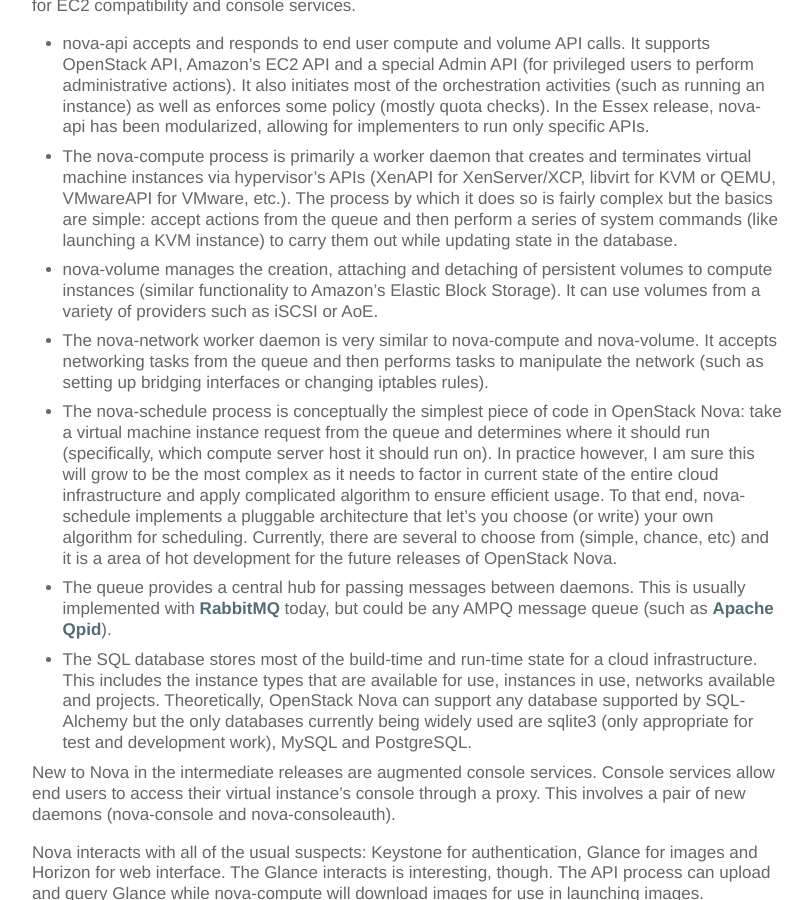
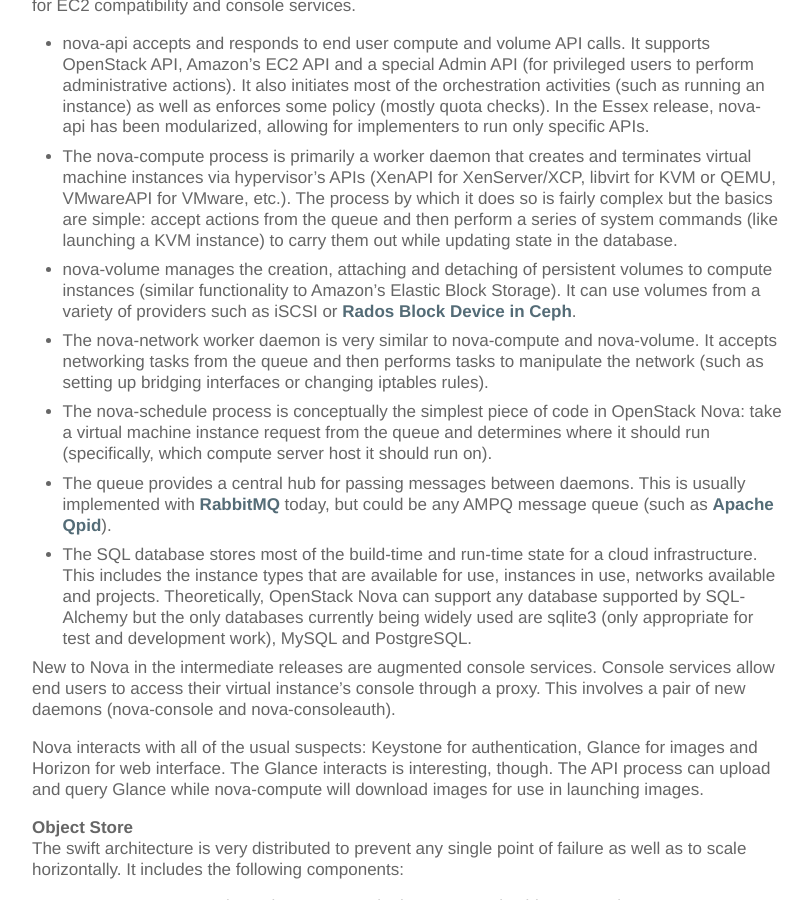
Before and after one commit to slashk/slashk.github.com, a Jekyll site: the page built from _posts/2012-02-21-revisit-openstack-architecture-diablo.markdown, in a window 1280 px wide and 900 px high, scrolled down 3763 px. Shown: the whole window, without its empty margins (233-1045 px from the left). Built offline with Jekyll 4.4.1, drawn with Linux system fonts in a browser that asks for light colours; Markdown is read by kramdown in place of the engine named in the settings; comment, search, counter and statistics services are not loaded.

Commit message:
forgot depreciated AoE

```diff
--- a/_posts/2012-02-21-revisit-openstack-architecture-diablo.markdown
+++ b/_posts/2012-02-21-revisit-openstack-architecture-diablo.markdown
@@ -67,9 +67,9 @@
 
 * nova-api accepts and responds to end user compute and volume API calls. It supports OpenStack API, Amazon's EC2 API and a special Admin API (for privileged users to perform administrative actions). It also initiates most of the orchestration activities (such as running an instance) as well as enforces some policy (mostly quota checks). In the Essex release, nova-api has been modularized, allowing for implementers to run only specific APIs.
 * The nova-compute process is primarily a worker daemon that creates and terminates virtual machine instances via hypervisor's APIs (XenAPI for XenServer/XCP, libvirt for KVM or QEMU, VMwareAPI for VMware, etc.). The process by which it does so is fairly complex but the basics are simple: accept actions from the queue and then perform a series of system commands (like launching a KVM instance) to carry them out while updating state in the database.
-* nova-volume manages the creation, attaching and detaching of persistent volumes to compute instances (similar functionality to Amazon’s Elastic Block Storage). It can use volumes from a variety of providers such as iSCSI or AoE.
+* nova-volume manages the creation, attaching and detaching of persistent volumes to compute instances (similar functionality to Amazon’s Elastic Block Storage). It can use volumes from a variety of providers such as iSCSI or [Rados Block Device in Ceph](http://ceph.newdream.net/).
 * The nova-network worker daemon is very similar to nova-compute and nova-volume. It accepts networking tasks from the queue and then performs tasks to manipulate the network (such as setting up bridging interfaces or changing iptables rules).
-* The nova-schedule process is conceptually the simplest piece of code in OpenStack Nova: take a virtual machine instance request from the queue and determines where it should run (specifically, which compute server host it should run on). In practice however, I am sure this will grow to be the most complex as it needs to factor in current state of the entire cloud infrastructure and apply complicated algorithm to ensure efficient usage. To that end, nova-schedule implements a pluggable architecture that let’s you choose (or write) your own algorithm for scheduling. Currently, there are several to choose from (simple, chance, etc) and it is a area of hot development for the future releases of OpenStack Nova.
+* The nova-schedule process is conceptually the simplest piece of code in OpenStack Nova: take a virtual machine instance request from the queue and determines where it should run (specifically, which compute server host it should run on).
 * The queue provides a central hub for passing messages between daemons. This is usually implemented with [RabbitMQ](http://www.rabbitmq.com/) today, but could be any AMPQ message queue (such as [Apache Qpid](http://qpid.apache.org/)).
 * The SQL database stores most of the build-time and run-time state for a cloud infrastructure. This includes the instance types that are available for use, instances in use, networks available and projects. Theoretically, OpenStack Nova can support any database supported by SQL-Alchemy but the only databases currently being widely used are sqlite3 (only appropriate for test and development work), MySQL and PostgreSQL.
 
```
